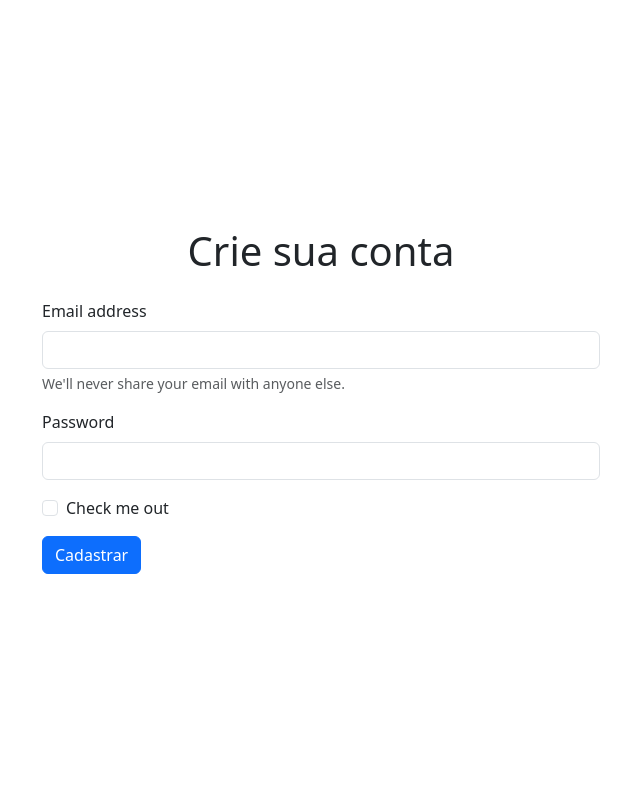
After one commit to anleaes/2025-1-A3-UDWMJ-FAPA-03, a Django app: template templates/cliente/cadastroCliente.html in a window 1280 px wide. The commit adds this page. Shown: the whole page, without its empty margins (319-959 px from the left). Run offline with Django 5.2, Linux system fonts and the light colour scheme; the template is opened without the code that fills it, so the values that code supplies are empty.

Commit message:
ideia inicial da tela de cadastro feita

```diff
--- /dev/null
+++ b/templates/cliente/cadastroCliente.html
@@ -0,0 +1,36 @@
+{% extends "base.html" %}
+
+{% block title %}
+    {{ block.super }} - Início
+{% endblock title %}
+
+{% block body %}
+<main class="container-lg min-vh-100 d-flex justify-content-center align-items-center">
+  <div class="w-50">
+    <h1 class="text-center mb-4">Crie sua conta</h1>
+
+    <form method="POST" class="w-100">
+      {% csrf_token %}
+
+      <div class="mb-3">
+        <label for="exampleInputEmail1" class="form-label">Email address</label>
+        <input type="email" class="form-control" id="exampleInputEmail1" aria-describedby="emailHelp">
+        <div id="emailHelp" class="form-text">We'll never share your email with anyone else.</div>
+      </div>
+
+      <div class="mb-3">
+        <label for="exampleInputPassword1" class="form-label">Password</label>
+        <input type="password" class="form-control" id="exampleInputPassword1">
+      </div>
+
+      <div class="mb-3 form-check">
+        <input type="checkbox" class="form-check-input" id="exampleCheck1">
+        <label class="form-check-label" for="exampleCheck1">Check me out</label>
+      </div>
+
+      <button type="submit" class="btn btn-primary">Cadastrar</button>
+    </form>
+  </div>
+</main>
+
+{% endblock body %}
```
Also changed, not shown: templates/adicionaisPagos/add_adicionalPago.html (+0 -18 lines).
